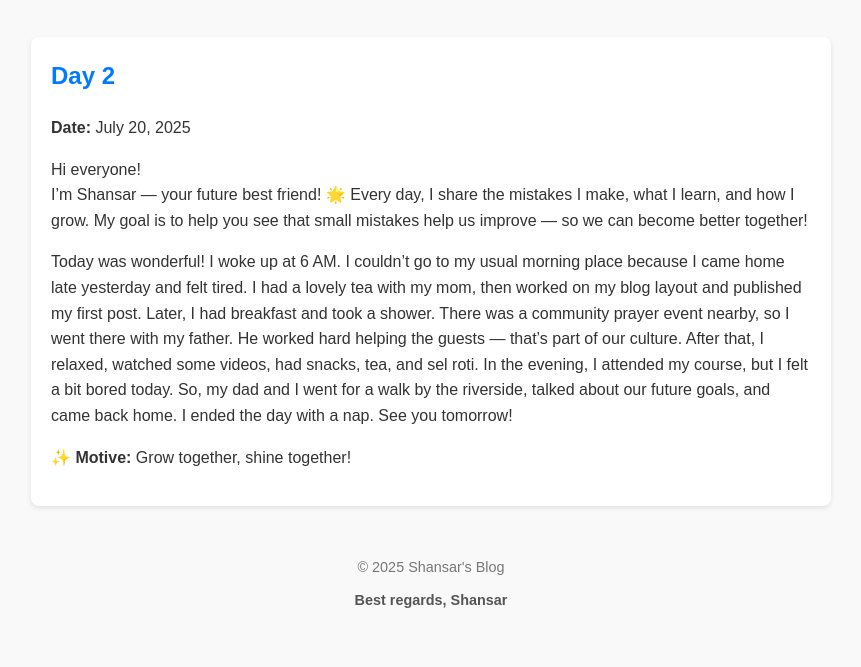
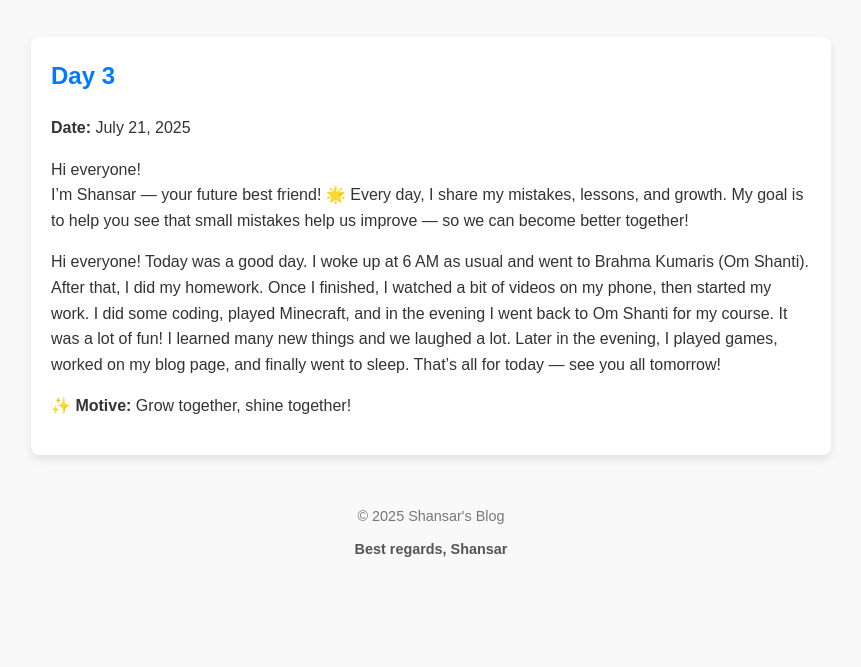
Before and after one commit to shansar0/Daily-blog, a plain HTML site: page index.html in a window 1280 px wide. Shown: the part 133-800 px from the top of the page, without its empty margins (209-1070 px from the left). Drawn offline with Linux system fonts and the light colour scheme.

Commit message:
Add files via upload

```diff
--- a/index.html
+++ b/index.html
@@ -23,6 +23,7 @@
     header h1 {
       font-size: 2.5em;
       margin: 0;
+      color: #007BFF;
     }
 
     header p {
@@ -35,7 +36,12 @@
       padding: 20px;
       border-radius: 8px;
       margin-bottom: 30px;
-      box-shadow: 0 2px 5px rgba(0,0,0,0.1);
+      box-shadow: 0 4px 10px rgba(0,0,0,0.1);
+      transition: box-shadow 0.3s ease;
+    }
+
+    article:hover {
+      box-shadow: 0 8px 20px rgba(0,0,0,0.15);
     }
 
     article h2 {
@@ -50,10 +56,13 @@
       color: #777;
     }
 
-    footer h1 {
-      font-size: 1em;
+    footer p {
       margin: 10px 0 0;
       color: #555;
+    }
+
+    strong {
+      font-weight: bold;
     }
   </style>
 </head>
@@ -64,19 +73,19 @@
   </header>
 
   <article>
-    <h2>Day 2</h2>
-    <p><strong>Date:</strong> July 20, 2025</p>
+    <h2>Day 3</h2>
+    <p><strong>Date:</strong> <time datetime="2025-07-21">July 21, 2025</time></p>
     <p>Hi everyone!<br>
     I’m Shansar — your future best friend! 🌟
-    Every day, I share the mistakes I make, what I learn, and how I grow. My goal is to help you see that small mistakes help us improve — so we can become better together!
+    Every day, I share my mistakes, lessons, and growth. My goal is to help you see that small mistakes help us improve — so we can become better together!
     </p>
-    <p>Today was wonderful! I woke up at 6 AM. I couldn’t go to my usual morning place because I came home late yesterday and felt tired. I had a lovely tea with my mom, then worked on my blog layout and published my first post. Later, I had breakfast and took a shower. There was a community prayer event nearby, so I went there with my father. He worked hard helping the guests — that’s part of our culture. After that, I relaxed, watched some videos, had snacks, tea, and sel roti. In the evening, I attended my course, but I felt a bit bored today. So, my dad and I went for a walk by the riverside, talked about our future goals, and came back home. I ended the day with a nap. See you tomorrow!</p>
+    <p>Hi everyone! Today was a good day. I woke up at 6 AM as usual and went to Brahma Kumaris (Om Shanti). After that, I did my homework. Once I finished, I watched a bit of videos on my phone, then started my work. I did some coding, played Minecraft, and in the evening I went back to Om Shanti for my course. It was a lot of fun! I learned many new things and we laughed a lot. Later in the evening, I played games, worked on my blog page, and finally went to sleep. That’s all for today — see you all tomorrow!</p>
     <p>✨ <strong>Motive:</strong> Grow together, shine together!</p>
   </article>
 
   <footer>
     &copy; 2025 Shansar's Blog
-    <h1>Best regards, Shansar</h1>
+    <p><strong>Best regards, Shansar</strong></p>
   </footer>
 </body>
 </html>
```
